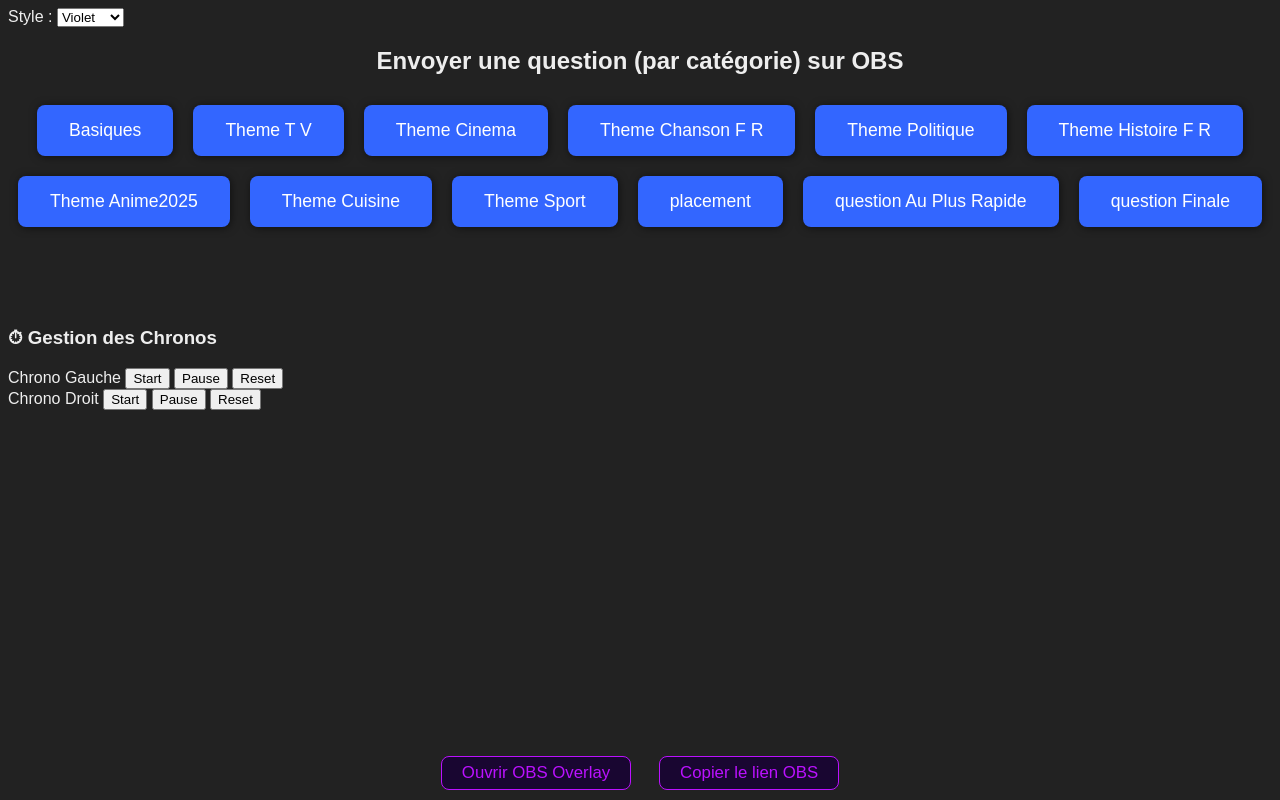
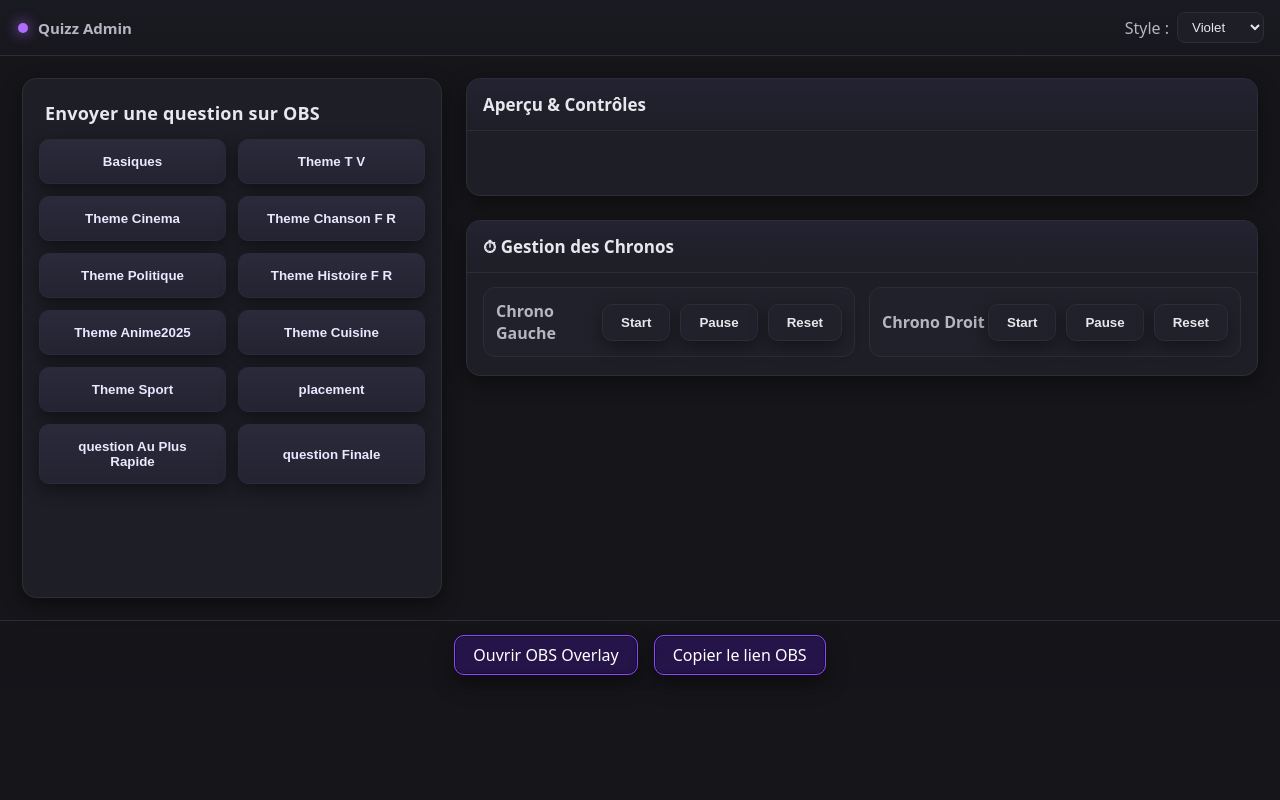
Before and after one commit to tcheio/OBS-Quizz-Affichage, a website with bundled scripts: page public/admin/admin.html in a window 1280 px wide. Built offline with nearby package versions, Linux system fonts and the light colour scheme; no server answers.

Commit message:
Design de fou furieux

```diff
--- a/public/admin/admin.css
+++ b/public/admin/admin.css
@@ -1,127 +1,252 @@
-body { font-family: Arial, sans-serif; background: #222; color: #eee; }
-.cat-btn {
-  margin: 10px;
-  padding: 15px 32px;
-  font-size: 1.1em;
-  background: #3366ff;
-  color: white;
-  border: none;
-  border-radius: 8px;
-  cursor: pointer;
-  box-shadow: 1px 1px 8px #0008;
-  transition: background 0.2s;
-}
-.cat-btn:hover { background: #1c41aa; }
-#question-preview {
-  text-align: center;
-  margin-top: 30px;
-  font-size: 1.3em;
-  color: #98ffb1;
-  min-height: 2em;
-}
-#reset-display {
-  margin: 30px auto 0 auto;
-  padding: 15px 32px;
-  display: block;
-  font-size: 1.1em;
-  background: #c0392b;
-  color: white;
-  border: none;
-  border-radius: 8px;
-  cursor: pointer;
-  box-shadow: 1px 1px 8px #0008;
-  transition: background 0.2s;
-}
-#reset-display:hover { background: #a93226; }
-#general-controls {
-  text-align: center;
-  margin-top: 25px;
-  display: none;
-}
-#show-propositions, #validate {
-  margin: 10px;
-  padding: 12px 28px;
-  font-size: 1.1em;
-  border: none;
-  border-radius: 8px;
-  cursor: pointer;
-  box-shadow: 1px 1px 8px #0008;
-  background: #27ae60;
-  color: #fff;
-  transition: background 0.2s;
-}
-#show-propositions:hover, #validate:hover { background: #145a32; }
-#validate {
-  background: #f1c40f;
-  color: #222;
-}
-#validate:hover { background: #b7950b; }
-#thematique-controls {
-  text-align:center;
-  margin-top:15px;
-  display: none;
-}
-#show-rond, #show-carre {
-  margin: 10px;
-  padding: 12px 28px;
-  font-size: 1.1em;
-  border: none;
-  border-radius: 8px;
-  cursor: pointer;
-  box-shadow: 1px 1px 8px #0008;
-  color: #fff;
-  transition: background 0.2s;
-}
-#show-rond { background:#6c27ae;}
-#show-carre { background:#27aeb7;}
-#show-rond:hover { background:#481987;}
-#show-carre:hover { background:#14616b;}
+:root{
+  --bg: #16161a;
+  --panel: #1e1e27;
+  --panel-2: #21212b;
+  --text: #e7e7ed;
+  --muted: #b6b6c2;
+  --border: #2d2d39;
 
-#bottom-links {
-  position: fixed;
-  left: 0;
-  right: 0;
-  bottom: 10px;
-  width: 100vw;
-  display: flex;
-  justify-content: center;
-  gap: 28px;
-  z-index: 999;
-  font-size: 1.05em;
-}
-#bottom-links a {
-  color: #b1f;
-  background: #180036cc;
-  border-radius: 8px;
-  padding: 6px 20px;
-  text-decoration: none;
-  border: 1.2px solid #b1f;
-  transition: background 0.2s, color 0.2s;
-}
-#bottom-links a:hover {
-  color: #fff;
-  background: #b1f;
+  --accent: #b06cff;     /* violet */
+  --accent-2: #fe9d2b;   /* orange */
+
+  --green: #27ae60;
+  --yellow: #f1c40f;
+  --red: #e74c3c;
+  --purple: #6c27ae;
+  --cyan: #27aeb7;
+
+  --btn-shadow: 0 6px 20px #0007;
+  --radius: 14px;
 }
 
+/* Reset minimal */
+*{ box-sizing: border-box; }
+html,body{ height:100%; }
+body{
+  margin:0;
+  font-family: ui-sans-serif, system-ui, -apple-system, Segoe UI, Roboto, Arial, sans-serif;
+  background: var(--bg);
+  color: var(--text);
+}
 
-/* Cacher les boutons A/B/C/D au départ */
-#selection-buttons {
-  display: none;
+/* Topbar */
+.topbar{
+  height: 56px;
+  display:flex;
+  align-items:center;
+  justify-content: space-between;
+  padding: 0 16px 0 18px;
+  border-bottom: 1px solid var(--border);
+  background: linear-gradient(180deg, #1a1a22, #17171d);
+  position: sticky; top:0; z-index:10;
+}
+.brand{
+  display:flex; align-items:center; gap:10px;
+  font-size: 15px;
+  color: var(--muted);
+}
+.brand .dot{
+  width:10px; height:10px; border-radius:50%;
+  background: var(--accent);
+  box-shadow: 0 0 14px var(--accent);
+}
+.theme-picker{
+  display:flex; align-items:center; gap:8px; color: var(--muted);
+}
+.theme-picker select{
+  background: var(--panel);
+  color: var(--text);
+  border: 1px solid var(--border);
+  padding: 6px 10px;
+  border-radius: 8px;
+  outline: none;
+}
+
+/* Layout principal */
+.app{
+  display:grid;
+  grid-template-columns: 420px 1fr;
+  gap: 24px;
+  padding: 22px;
+  max-width: 1480px;
+  margin: 0 auto;
+}
+
+/* Sidebar (catégories) */
+.sidebar{
+  background: var(--panel);
+  border: 1px solid var(--border);
+  border-radius: var(--radius);
+  padding: 16px;
+  box-shadow: var(--btn-shadow);
+  min-height: 520px;
+}
+.panel-title{
+  margin: 6px 6px 14px;
+  font-size: 18px;
+  font-weight: 700;
+  color: var(--text);
+  letter-spacing: .2px;
+}
+.categories-grid{
+  display: grid;
+  grid-template-columns: 1fr;
+  gap: 12px;
+}
+@media (min-width:520px){
+  .categories-grid{ grid-template-columns: 1fr 1fr; }
+}
+
+/* Bouton catégorie (conserve l’ID #categories pour JS) */
+.cat-btn{
+  width:100%;
+  padding: 14px 16px;
+  border-radius: 10px;
+  border: 1px solid #2a2a38;
+  background: linear-gradient(180deg, #2a2a3a, #232332);
+  color: #e8e8ff;
+  font-weight: 600;
+  cursor: pointer;
+  box-shadow: 0 6px 18px #0007;
+  transition: transform .08s ease, box-shadow .2s ease, background .2s ease, border .2s ease;
+}
+.cat-btn:hover{
+  transform: translateY(-1px);
+  box-shadow: 0 10px 24px #0009;
+  border-color: #3a3a4a;
+}
+.cat-btn:active{ transform: translateY(0); }
+
+/* Colonne droite */
+.main{
+  display:flex;
+  flex-direction: column;
+  gap: 24px;
+}
+
+/* Panneaux */
+.panel{
+  background: var(--panel);
+  border: 1px solid var(--border);
+  border-radius: var(--radius);
+  box-shadow: var(--btn-shadow);
+  overflow: hidden;
+}
+.panel-header{
+  padding: 14px 16px;
+  border-bottom: 1px solid var(--border);
+  background: linear-gradient(180deg, #232332, #1e1e27);
+}
+.panel-header h3{ margin:0; font-size: 17px; }
+
+/* Aperçu question */
+.question-preview{
+  min-height: 64px;
+  padding: 18px 20px;
+  font-size: 18px;
+  text-align: center;
+  color: #b8ffd2;
+}
+
+/* Contrôles */
+.controls{ padding: 10px 16px 18px; display:none; }
+.controls-row{
+  display:flex; align-items:center; gap: 12px; flex-wrap: wrap;
+  justify-content: center;
   margin-top: 10px;
 }
+.controls-row.center{ justify-content: center; }
 
-#selection-buttons button {
-  margin: 4px;
-  padding: 10px 20px;
-  border: none;
-  border-radius: 8px;
+/* Boutons génériques */
+.btn{
+  border: 1px solid transparent;
+  border-radius: 10px;
+  padding: 10px 18px;
+  font-weight: 700;
   cursor: pointer;
-  background: #ff5cfc;
+  transition: transform .08s ease, filter .18s ease, border .2s ease, background .2s ease;
+  box-shadow: 0 6px 18px #0006;
   color: #fff;
-  font-size: 1em;
-  box-shadow: 1px 1px 8px #0008;
-  transition: background 0.2s;
 }
-#selection-buttons button:hover {
-  background: #ff2ee3;
+.btn:hover{ filter: brightness(1.05); transform: translateY(-1px); }
+.btn:active{ transform: translateY(0); }
+
+/* Variantes */
+.btn-green{ background: linear-gradient(180deg, #2db36c, #219c59); }
+.btn-yellow{ background: linear-gradient(180deg, #f6c945, #d0a90e); color:#231; }
+.btn-danger{ background: linear-gradient(180deg, #ef5748, #c43b2d); }
+.btn-purple{ background: linear-gradient(180deg, #7a2cc6, #5b1da0); }
+.btn-cyan{ background: linear-gradient(180deg, #29bcc7, #1f8b93); }
+.btn-outline{
+  background: var(--panel-2);
+  border: 1px solid var(--border);
+  color: var(--text);
 }
+
+/* Boutons A/B/C/D */
+.selection-buttons{ display: none; }
+.selection-buttons .btn-pill{
+  border-radius: 999px;
+  background: linear-gradient(180deg, #ff7af1, #f03ed6);
+  min-width: 46px;
+}
+
+/* Contrôles thématiques (masqués par défaut, JS les affiche) */
+#thematique-controls{ display:none; }
+
+/* Reset OBS bouton */
+#reset-display{ /* ID conservé, styles via .btn-danger */ }
+
+/* Bloc Chronos */
+.chronos{
+  display:grid;
+  grid-template-columns: 1fr 1fr;
+  gap: 14px;
+  padding: 14px 16px 18px;
+}
+.chrono-block{
+  background: var(--panel-2);
+  border: 1px solid var(--border);
+  border-radius: 12px;
+  padding: 12px;
+  display:flex;
+  align-items:center;
+  justify-content: space-between;
+}
+.chrono-title{
+  font-weight: 700;
+  color: var(--muted);
+}
+.chrono-actions{ display:flex; gap: 10px; }
+
+/* Liens bas */
+.bottom-links{
+  position: sticky; bottom: 0;
+  display:flex; justify-content: center; gap: 16px;
+  padding: 14px 12px;
+  background: linear-gradient(180deg, #14141a00, #14141acc);
+  border-top: 1px solid var(--border);
+  backdrop-filter: blur(4px);
+}
+.btn-link{
+  color: #fff;
+  text-decoration: none;
+  padding: 8px 18px;
+  border-radius: 10px;
+  border: 1px solid #8a49ff;
+  background: #2a1455cc;
+  box-shadow: 0 8px 22px #0006, inset 0 0 0 1px #0006;
+  transition: transform .08s ease, background .2s ease, border .2s ease;
+}
+.btn-link:hover{
+  background: #8a49ff;
+  border-color: #8a49ff;
+  transform: translateY(-1px);
+}
+
+/* Réactivité */
+@media (max-width: 1100px){
+  .app{ grid-template-columns: 1fr; }
+  .sidebar{ min-height: auto; }
+  .chronos{ grid-template-columns: 1fr; }
+}
--- a/public/admin/admin.html
+++ b/public/admin/admin.html
@@ -1,57 +1,105 @@
 <!DOCTYPE html>
 <html lang="fr">
 <head>
-  <meta charset="UTF-8">
+  <meta charset="UTF-8" />
   <title>Admin - Choix Catégorie Question</title>
-  <link rel="stylesheet" href="admin.css">
+  <link rel="stylesheet" href="admin.css" />
 </head>
 <body>
-  <label>Style :
+  <!-- Barre du haut -->
+  <header class="topbar">
+    <div class="brand">
+      <span class="dot"></span>
+      <strong>Quizz Admin</strong>
+    </div>
+
+    <div class="toolbar">
+      <label class="theme-picker">
+        <span>Style :</span>
         <select id="theme-select">
           <option value="violet">Violet</option>
           <option value="orange">Orange</option>
         </select>
       </label>
-  <h2 style="text-align:center;">Envoyer une question (par catégorie) sur OBS</h2>
-  <center><div id="categories"></div></center>
-  <div id="question-preview"></div>
-  <div id="general-controls">
-    <button id="show-propositions">Afficher les propositions</button>
-    <div id="selection-buttons">
-      <button id="a">A</button>
-      <button id="b">B</button>
-      <button id="c">C</button>
-      <button id="d">D</button>
     </div>
-    <button id="validate">Valider</button>
-  <div id="thematique-controls">
-    <button id="show-rond">Rond (2 choix)</button>
-    <button id="show-carre">Carré (4 choix)</button>
+  </header>
+
+  <!-- Layout principal -->
+  <main class="app">
+    <!-- Colonne gauche : catégories -->
+    <aside class="sidebar">
+      <h2 class="panel-title">Envoyer une question sur OBS</h2>
+      <div id="categories" class="categories-grid"></div>
+    </aside>
+
+    <!-- Colonne droite : aperçu + contrôles + chronos -->
+    <section class="main">
+      <!-- Bloc aperçu question + contrôles -->
+      <section class="panel">
+        <header class="panel-header">
+          <h3>Aperçu & Contrôles</h3>
+        </header>
+
+        <div id="question-preview" class="question-preview"></div>
+
+        <div id="general-controls" class="controls">
+          <div class="controls-row">
+            <button id="show-propositions" class="btn btn-green">Afficher les propositions</button>
+            <div id="selection-buttons" class="selection-buttons">
+              <button id="a" class="btn btn-pill">A</button>
+              <button id="b" class="btn btn-pill">B</button>
+              <button id="c" class="btn btn-pill">C</button>
+              <button id="d" class="btn btn-pill">D</button>
             </div>
-  <button id="reset-display">Reset affichage OBS</button>
+            <button id="validate" class="btn btn-yellow">Valider</button>
           </div>
 
-  <section id="chrono-controls">
-  <h3>⏱ Gestion des Chronos</h3>
-  <div class="chrono-block">
-    <span>Chrono Gauche</span>
-    <button id="chrono-left-start">Start</button>
-    <button id="chrono-left-pause">Pause</button>
-    <button id="chrono-left-reset">Reset</button>
+          <div id="thematique-controls" class="controls-row">
+            <button id="show-rond" class="btn btn-purple">Rond (2 choix)</button>
+            <button id="show-carre" class="btn btn-cyan">Carré (4 choix)</button>
           </div>
-  <div class="chrono-block">
-    <span>Chrono Droit</span>
-    <button id="chrono-right-start">Start</button>
-    <button id="chrono-right-pause">Pause</button>
-    <button id="chrono-right-reset">Reset</button>
+
+          <div class="controls-row center">
+            <button id="reset-display" class="btn btn-danger">Reset affichage OBS</button>
+          </div>
         </div>
       </section>
 
-  <div id="bottom-links">
-    <a href="/obs/obs.html" target="_blank">Ouvrir OBS Overlay</a>
-    <a href="#" id="copy-obs-link">Copier le lien OBS</a>
+      <!-- Bloc chronos -->
+      <section class="panel">
+        <header class="panel-header">
+          <h3>⏱ Gestion des Chronos</h3>
+        </header>
+        <div id="chrono-controls" class="chronos">
+          <div class="chrono-block">
+            <div class="chrono-title">Chrono Gauche</div>
+            <div class="chrono-actions">
+              <button id="chrono-left-start" class="btn btn-outline">Start</button>
+              <button id="chrono-left-pause" class="btn btn-outline">Pause</button>
+              <button id="chrono-left-reset" class="btn btn-outline">Reset</button>
+            </div>
           </div>
 
+          <div class="chrono-block">
+            <div class="chrono-title">Chrono Droit</div>
+            <div class="chrono-actions">
+              <button id="chrono-right-start" class="btn btn-outline">Start</button>
+              <button id="chrono-right-pause" class="btn btn-outline">Pause</button>
+              <button id="chrono-right-reset" class="btn btn-outline">Reset</button>
+            </div>
+          </div>
+        </div>
+      </section>
+    </section>
+  </main>
+
+  <!-- Liens bas de page -->
+  <footer id="bottom-links" class="bottom-links">
+    <a href="/obs/obs.html" target="_blank" class="btn-link">Ouvrir OBS Overlay</a>
+    <a href="#" id="copy-obs-link" class="btn-link">Copier le lien OBS</a>
+  </footer>
+
+  <!-- JS (inchangé) -->
   <script type="module" src="./admin.js"></script>
 </body>
 </html>
```
Lines whose indentation alone changed are shown as unchanged.
